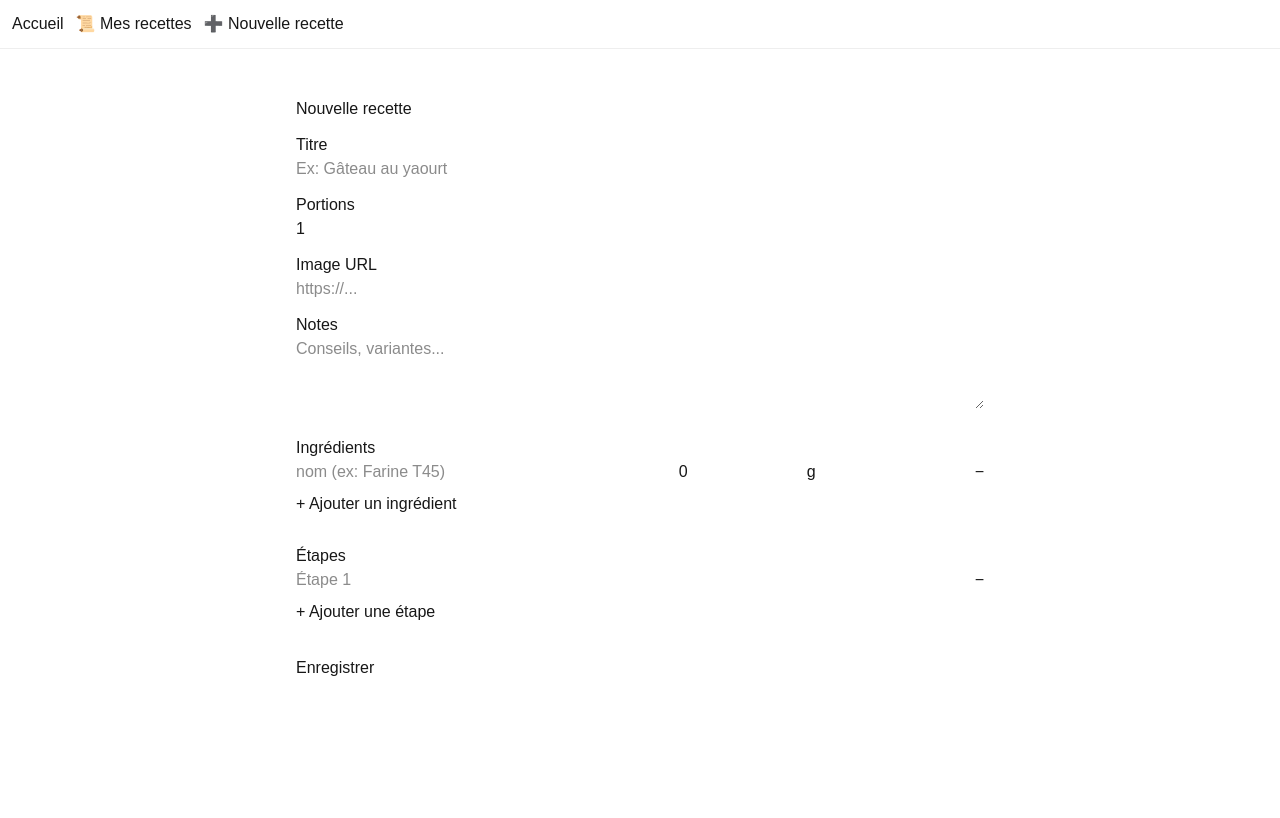
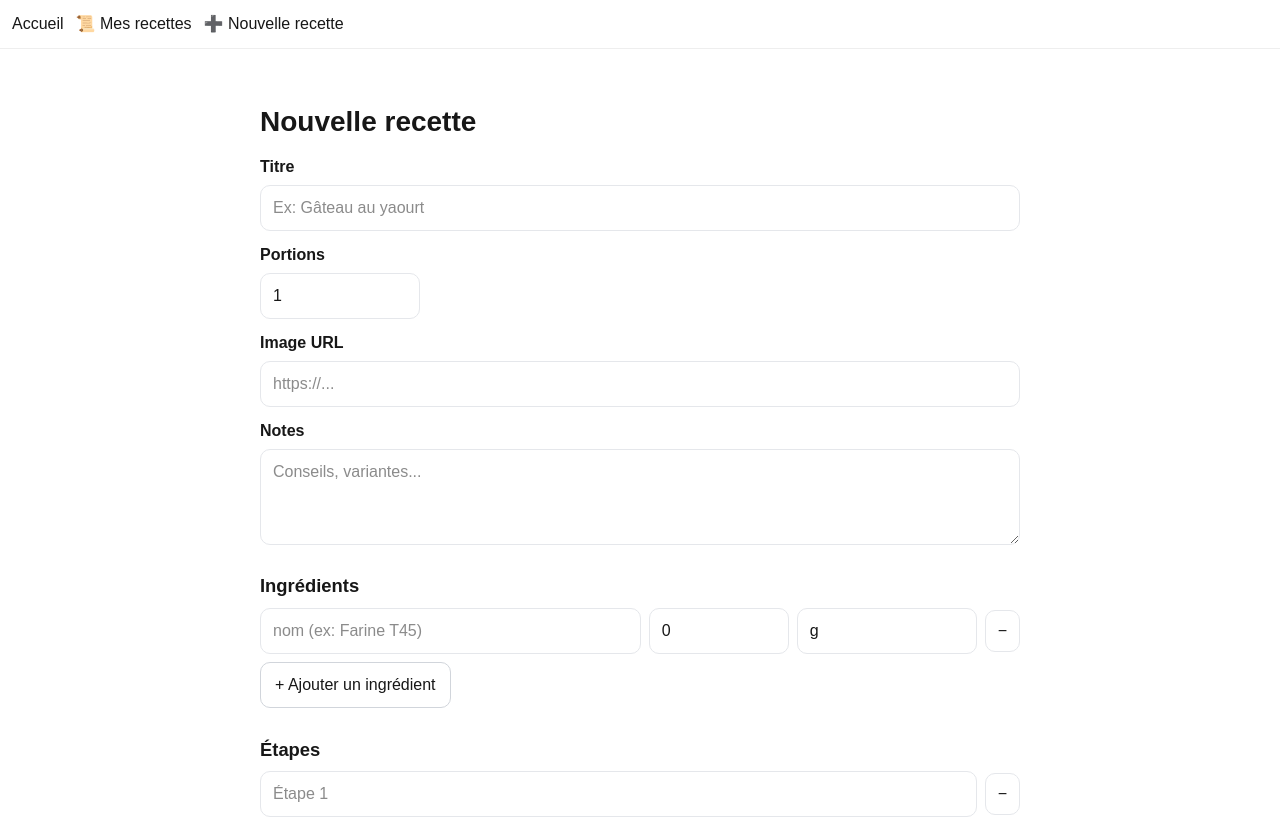
Before and after one commit to mysiacompagnyprojet/my-app-monorepo, a Next.js app in the folder frontend/my-app/: page /recipes/new in a window 1280 px wide. Shown: the top 818 px of the page. Built offline with nearby package versions, Linux system fonts and the light colour scheme; no server answers.

Commit message:
commit 20:51 06/11/2025

```diff
--- /dev/null
+++ b/frontend/my-app/src/app/import/ocr/page.tsx
@@ -0,0 +1,27 @@
+'use client'
+import { useState } from 'react'
+import { useRouter } from 'next/navigation'
+
+export default function Page(){
+  const [file,setFile]=useState<File|null>(null)
+  const [status,setStatus]=useState('')
+  const router=useRouter()
+  async function run(){
+    if(!file) return
+    setStatus('OCR en cours…')
+    const base = process.env.NEXT_PUBLIC_BACKEND_URL!
+    const token = localStorage.getItem('sb:token') || sessionStorage.getItem('sb:token') || localStorage.getItem('token') || ''
+    const form = new FormData(); form.append('file', file)
+    const res = await fetch(`${base}/import/ocr`, { method:'POST', headers: token?{Authorization:`Bearer ${token}`}:{}, body: form })
+    if(!res.ok){ setStatus('❌ '+await res.text()); return }
+    const data = await res.json() // { draft }
+    sessionStorage.setItem('recipeDraft', JSON.stringify(data.draft))     // ✅
+    setStatus('✅ OCR OK'); router.push('/recipes/new?prefill=1')          // ✅
+  }
+  return (<main style={{padding:24}}>
+    <h1>Importer par photo (OCR)</h1>
+    <input type="file" accept="image/*" onChange={e=>setFile(e.target.files?.[0]||null)} />
+    <button onClick={run} disabled={!file}>Lancer l’OCR</button>
+    <p>{status}</p>
+  </main>)
+}
--- a/frontend/my-app/src/app/recipes/new/page.tsx
+++ b/frontend/my-app/src/app/recipes/new/page.tsx
@@ -2,8 +2,11 @@
 
 import { useEffect, useMemo, useState } from 'react'
 import { useSearchParams, useRouter } from 'next/navigation'
-import { apiFetch } from 'src/lib/api'
+import { apiFetch } from 'src/lib/api' // si l'import casse, remplace temporairement par un chemin relatif
 
+// ───────────────────────────────────────────────────────────────────────────────
+// Types
+// ───────────────────────────────────────────────────────────────────────────────
 type Line = { name: string; quantity: number; unit: string }
 type Draft = {
   title?: string
@@ -15,11 +18,14 @@ type Draft = {
   ingredients?: Array<Line | { raw: string }>
 }
 
+// ───────────────────────────────────────────────────────────────────────────────
+// Composant
+// ───────────────────────────────────────────────────────────────────────────────
 export default function NewRecipePage() {
   const router = useRouter()
   const search = useSearchParams()
 
-  // --- ÉTATS DU FORMULAIRE ---
+  // États du formulaire
   const [title, setTitle] = useState('')
   const [servings, setServings] = useState(1)
   const [imageUrl, setImageUrl] = useState('')
@@ -28,7 +34,13 @@ export default function NewRecipePage() {
   const [ingredients, setIngredients] = useState<Line[]>([{ name: '', quantity: 0, unit: 'g' }])
   const [status, setStatus] = useState<string>('')
 
-  // --- UTILITAIRES FORMULAIRE ---
+  // Pour autoriser l'accès à sessionStorage côté client
+  const [mounted, setMounted] = useState(false)
+  useEffect(() => { setMounted(true) }, [])
+
+  // ──────────────────────────────────────────────
+  // Outils UI
+  // ──────────────────────────────────────────────
   function updateStep(i: number, v: string) {
     setSteps((s) => s.map((x, idx) => (idx === i ? v : x)))
   }
@@ -53,7 +65,9 @@ export default function NewRecipePage() {
     setIngredients((arr) => arr.filter((_, idx) => idx !== i))
   }
 
-  // --- NORMALISATION D'UN BROUILLON D'IMPORT ---
+  // ──────────────────────────────────────────────
+  // Normalisation d'un brouillon d'import
+  // ──────────────────────────────────────────────
   function normalizeDraft(d: Draft): {
     title: string
     servings: number
@@ -75,9 +89,9 @@ export default function NewRecipePage() {
             return { name: String(it.raw), quantity: 0, unit: 'g' }
           }
           return {
-            name: String(it.name || ''),
-            quantity: Number(it.quantity || 0),
-            unit: String(it.unit || 'g'),
+            name: String((it as Line).name || ''),
+            quantity: Number((it as Line).quantity || 0),
+            unit: String((it as Line).unit || 'g'),
           }
         })
       : []
@@ -94,11 +108,13 @@ export default function NewRecipePage() {
     }
   }
 
-  // --- PRÉREMPLISSAGE (Draft → Edit) ---
-  // 1) Si on arrive avec ?prefill=1, on tente de charger sessionStorage.recipeDraft
-  // 2) Sinon, on tente un brouillon laissé en session (utile si on revient en arrière)
+  // ──────────────────────────────────────────────
+  // Préremplissage automatique si ?prefill=1
+  // ──────────────────────────────────────────────
   const shouldPrefill = useMemo(() => search.get('prefill') === '1', [search])
+
   useEffect(() => {
+    if (!mounted) return
     try {
       const raw = sessionStorage.getItem('recipeDraft')
       if (!raw) return
@@ -112,175 +128,294 @@ export default function NewRecipePage() {
       setImageUrl(norm.imageUrl || '')
       setNotes(norm.notes || '')
       setSteps(norm.steps && norm.steps.length ? norm.steps : [''])
-      setIngredients(norm.ingredients && norm.ingredients.length ? norm.ingredients : [{ name: '', quantity: 0, unit: 'g' }])
+      setIngredients(
+        norm.ingredients && norm.ingredients.length ? norm.ingredients : [{ name: '', quantity: 0, unit: 'g' }]
+      )
 
-      // On ne supprime pas immédiatement le draft pour permettre un F5 sans le perdre.
       setStatus('📝 Brouillon importé — vérifie et corrige avant d’enregistrer.')
     } catch {
       // ignore
     }
     // eslint-disable-next-line react-hooks/exhaustive-deps
-  }, [shouldPrefill])
+  }, [mounted, shouldPrefill])
 
-  // --- SUBMIT ---
+  // ──────────────────────────────────────────────
+  // Chargement manuel du brouillon (si pas ?prefill=1)
+  // ──────────────────────────────────────────────
+  function prefillFromSessionManually() {
+    try {
+      const raw = sessionStorage.getItem('recipeDraft')
+      if (!raw) { setStatus('⚠️ Aucun brouillon en session.'); return }
+      const parsed = JSON.parse(raw) as Draft
+      const norm = normalizeDraft(parsed)
+      setTitle(norm.title)
+      setServings(norm.servings)
+      setImageUrl(norm.imageUrl || '')
+      setNotes(norm.notes || '')
+      setSteps(norm.steps && norm.steps.length ? norm.steps : [''])
+      setIngredients(
+        norm.ingredients && norm.ingredients.length ? norm.ingredients : [{ name: '', quantity: 0, unit: 'g' }]
+      )
+      setStatus('📝 Brouillon chargé depuis la session.')
+    } catch {
+      setStatus('⚠️ Impossible de lire le brouillon (JSON).')
+    }
+  }
+
+  // ──────────────────────────────────────────────
+  // Submit
+  // ──────────────────────────────────────────────
   async function onSubmit(e: React.FormEvent<HTMLFormElement>) {
-  e.preventDefault(); // évite le rechargement de page
+    e.preventDefault() // évite le rechargement
+    try {
+      setStatus('Enregistrement en cours…')
 
-  try {
-    setStatus('Enregistrement en cours…');
-
-    // Nettoyage minimal : on enlève les champs vides
-    const cleanSteps = steps.map(s => String(s || '').trim()).filter(Boolean);
+      const cleanSteps = steps.map(s => String(s || '').trim()).filter(Boolean)
       const cleanIngredients = ingredients
         .map(l => ({ ...l, name: String(l.name || '').trim() }))
-      .filter(l => l.name); // on garde seulement les lignes avec un nom
+        .filter(l => l.name)
 
-    // Validation simple
       if (!title.trim()) {
-      setStatus('❌ Le titre est obligatoire');
-      return;
+        setStatus('❌ Le titre est obligatoire')
+        return
       }
       if (cleanIngredients.length === 0) {
-      setStatus('❌ Ajoute au moins un ingrédient');
-      return;
+        setStatus('❌ Ajoute au moins un ingrédient')
+        return
       }
+
       const payload = {
         title: title.trim(),
         servings: Number(servings || 1),
         imageUrl: imageUrl.trim(),
         notes: notes.trim(),
-        steps: steps.map((s) => s.trim()).filter(Boolean),
-        ingredients: ingredients.map((l) => ({
-          name: String(l.name || '').trim(),
+        steps: cleanSteps,
+        ingredients: cleanIngredients.map(l => ({
+          name: l.name,
           quantity: Number(l.quantity || 0),
           unit: String(l.unit || '').trim() || 'g',
         })),
       }
 
-      // Sécurité minimale : titre requis
-      if (!payload.title) {
-        setStatus('❌ Le titre est obligatoire.')
-        return
-      }
-
       await apiFetch('/recipes', { method: 'POST', body: JSON.stringify(payload) })
 
-      setStatus('✅ Recette enregistrée');
       try { sessionStorage.removeItem('recipeDraft') } catch {}
-      router.push('/recipes'); // ✅ active la redirection
-
-      // succès
       setStatus('✅ Recette enregistrée')
-      // le brouillon ne sert plus
-      try { sessionStorage.removeItem('recipeDraft') } catch {}
-
-      // Option : rediriger vers la liste/fiche recette si tu as la route prête
-      // router.push('/recipes')
+      router.push('/recipes') // redirection vers la liste
     } catch (e: any) {
       setStatus('❌ ' + (e?.message || 'Erreur inconnue'))
     }
   }
 
+  // ──────────────────────────────────────────────
+  // UI
+  // ──────────────────────────────────────────────
   return (
-    <div style={{ maxWidth: 720, margin: '2rem auto', padding: '1rem' }}>
-      <h1>Nouvelle recette</h1>
+    <div style={styles.container}>
+      <h1 style={styles.h1}>Nouvelle recette</h1>
 
+      {/* Bandeau d’info */}
       {status && (
-        <div role="status" style={{ margin: '0.5rem 0', padding: '0.5rem', border: '1px solid #ddd', borderRadius: 8 }}>
-          {status}
+        <div role="status" style={styles.status}>{status}</div>
+      )}
+
+      {/* Proposition de charger un brouillon si présent en session */}
+      {mounted && search.get('prefill') !== '1' && sessionStorage.getItem('recipeDraft') && (
+        <div style={styles.draftBox}>
+          Un brouillon d’import est disponible.&nbsp;
+          <button type="button" onClick={prefillFromSessionManually} style={styles.secondaryBtn}>
+            Charger le brouillon
+          </button>
         </div>
       )}
 
-      <form onSubmit={onSubmit}>
-        <label style={{ display: 'block', marginTop: 12 }}>Titre</label>
+      <form onSubmit={onSubmit} style={styles.form}>
+        {/* Titre */}
+        <label style={styles.label}>Titre</label>
         <input
           value={title}
           onChange={(e) => setTitle(e.target.value)}
           required
           placeholder="Ex: Gâteau au yaourt"
-          style={{ width: '100%' }}
+          style={styles.input}
         />
 
-        <label style={{ display: 'block', marginTop: 12 }}>Portions</label>
+        {/* Portions */}
+        <label style={styles.label}>Portions</label>
         <input
           type="number"
           min={1}
           value={servings}
           onChange={(e) => setServings(Number(e.target.value || 1))}
-          style={{ width: 120 }}
+          style={{ ...styles.input, maxWidth: 160 }}
         />
 
-        <label style={{ display: 'block', marginTop: 12 }}>Image URL</label>
+        {/* Image URL + aperçu */}
+        <label style={styles.label}>Image URL</label>
         <input
           value={imageUrl}
           onChange={(e) => setImageUrl(e.target.value)}
           placeholder="https://..."
-          style={{ width: '100%' }}
+          style={styles.input}
         />
+        {imageUrl?.trim() ? (
+          <div style={{ marginTop: 8 }}>
+            <img
+              src={imageUrl.trim()}
+              alt="Aperçu"
+              style={{ maxWidth: '100%', borderRadius: 8, border: '1px solid #eee' }}
+            />
+          </div>
+        ) : null}
 
-        <label style={{ display: 'block', marginTop: 12 }}>Notes</label>
+        {/* Notes */}
+        <label style={styles.label}>Notes</label>
         <textarea
           value={notes}
           onChange={(e) => setNotes(e.target.value)}
           placeholder="Conseils, variantes..."
           rows={3}
-          style={{ width: '100%' }}
+          style={{ ...styles.input, minHeight: 96 }}
         />
 
-        <h3 style={{ marginTop: 20 }}>Ingrédients</h3>
+        {/* Ingrédients */}
+        <h3 style={styles.h3}>Ingrédients</h3>
         {ingredients.map((l, i) => (
-          <div key={i} style={{ display: 'flex', gap: 8, marginBottom: 8, alignItems: 'center' }}>
+          <div key={i} style={styles.row}>
             <input
               placeholder="nom (ex: Farine T45)"
               value={l.name}
               onChange={(e) => updateIng(i, 'name', e.target.value)}
               required
-              style={{ flex: 2 }}
+              style={{ ...styles.input, flex: 2 }}
             />
             <input
               type="number"
               placeholder="qté"
               value={Number.isFinite(l.quantity) ? l.quantity : 0}
               onChange={(e) => updateIng(i, 'quantity', e.target.value)}
-              style={{ width: 120 }}
+              style={{ ...styles.input, maxWidth: 140 }}
             />
             <input
               placeholder="unité (g, ml, pièce...)"
               value={l.unit}
               onChange={(e) => updateIng(i, 'unit', e.target.value)}
-              style={{ width: 160 }}
+              style={{ ...styles.input, maxWidth: 180 }}
             />
-            <button type="button" onClick={() => delIng(i)} aria-label="Supprimer l’ingrédient">
+            <button type="button" onClick={() => delIng(i)} aria-label="Supprimer l’ingrédient" style={styles.iconBtn}>
               −
             </button>
           </div>
         ))}
-        <button type="button" onClick={addIng} style={{ marginBottom: 8 }}>
+        <button type="button" onClick={addIng} style={{ ...styles.secondaryBtn, marginBottom: 8 }}>
           + Ajouter un ingrédient
         </button>
 
-        <h3 style={{ marginTop: 20 }}>Étapes</h3>
+        {/* Étapes */}
+        <h3 style={styles.h3}>Étapes</h3>
         {steps.map((s, i) => (
-          <div key={i} style={{ display: 'flex', gap: 8, marginBottom: 8, alignItems: 'center' }}>
+          <div key={i} style={styles.row}>
             <input
               placeholder={`Étape ${i + 1}`}
               value={s}
               onChange={(e) => updateStep(i, e.target.value)}
-              style={{ flex: 1 }}
+              style={{ ...styles.input, flex: 1 }}
             />
-            <button type="button" onClick={() => delStep(i)} aria-label="Supprimer l’étape">
+            <button type="button" onClick={() => delStep(i)} aria-label="Supprimer l’étape" style={styles.iconBtn}>
               −
             </button>
           </div>
         ))}
-        <button type="button" onClick={addStep} style={{ marginBottom: 16 }}>
+        <button type="button" onClick={addStep} style={{ ...styles.secondaryBtn, marginBottom: 16 }}>
           + Ajouter une étape
         </button>
 
+        {/* Submit */}
         <div style={{ marginTop: 16 }}>
-          <button type="submit">Enregistrer</button>
+          <button type="submit" style={styles.primaryBtn}>Enregistrer</button>
         </div>
       </form>
     </div>
   )
 }
+
+// ───────────────────────────────────────────────────────────────────────────────
+// Styles inline minimalistes (lisibles et “jolis” sans dépendances)
+// ───────────────────────────────────────────────────────────────────────────────
+const styles: Record<string, React.CSSProperties> = {
+  container: {
+    maxWidth: 800,
+    margin: '2rem auto',
+    padding: '1.25rem',
+  },
+  h1: {
+    fontSize: '1.75rem',
+    fontWeight: 700,
+    marginBottom: '0.5rem',
+  },
+  h3: {
+    fontSize: '1.15rem',
+    fontWeight: 700,
+    marginTop: 20,
+    marginBottom: 8,
+  },
+  status: {
+    margin: '0.75rem 0',
+    padding: '0.75rem',
+    border: '1px solid #e5e7eb',
+    borderRadius: 10,
+    background: '#fafafa',
+  },
+  draftBox: {
+    margin: '0.25rem 0 1rem',
+    padding: '0.6rem',
+    border: '1px dashed #c7c7c7',
+    borderRadius: 10,
+    background: '#fcfcfc',
+  },
+  form: {
+    display: 'block',
+  },
+  label: {
+    display: 'block',
+    marginTop: 12,
+    marginBottom: 6,
+    fontWeight: 600,
+  },
+  input: {
+    width: '100%',
+    padding: '10px 12px',
+    border: '1px solid #e5e7eb',
+    borderRadius: 10,
+    outline: 'none',
+  },
+  row: {
+    display: 'flex',
+    gap: 8,
+    marginBottom: 8,
+    alignItems: 'center',
+  },
+  iconBtn: {
+    border: '1px solid #e5e7eb',
+    borderRadius: 10,
+    padding: '8px 12px',
+    cursor: 'pointer',
+    background: '#fff',
+  },
+  secondaryBtn: {
+    border: '1px solid #d1d5db',
+    background: '#fff',
+    padding: '10px 14px',
+    borderRadius: 10,
+    cursor: 'pointer',
+  },
+  primaryBtn: {
+    border: 'none',
+    background: '#111827',
+    color: 'white',
+    padding: '12px 16px',
+    borderRadius: 12,
+    cursor: 'pointer',
+    fontWeight: 600,
+  },
+}
```
Also changed, not shown: frontend/my-app/src/app/import/url/page.tsx (added, +24 -0 lines). Lines whose indentation alone changed are shown as unchanged.
